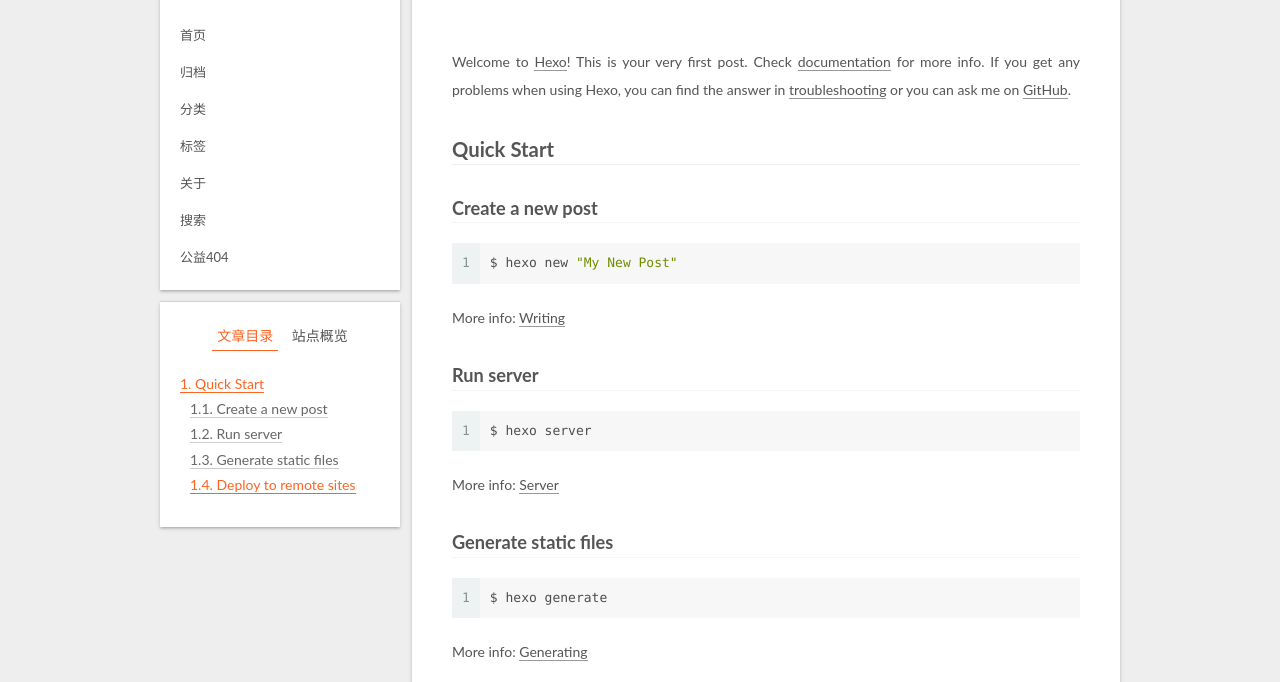
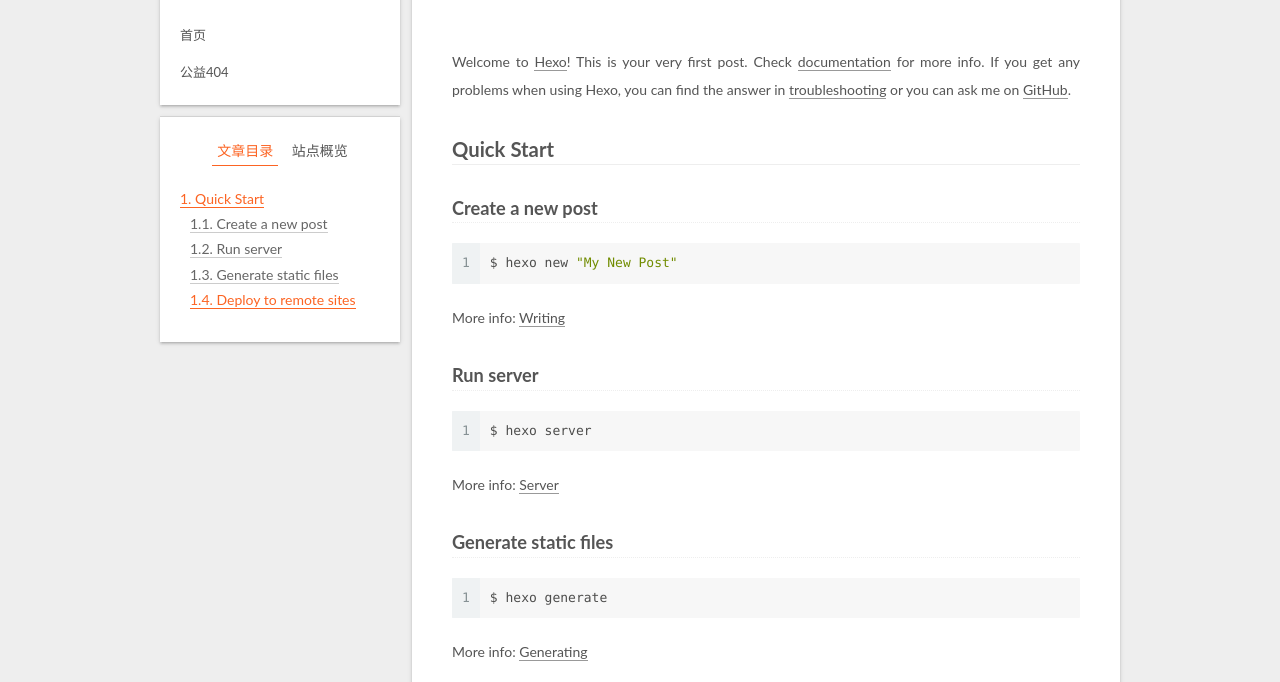
Before and after one commit to dgmzyx/dgmzyx.github.io, a plain HTML site: page 2018/11/13/hello-world/index.html in a window 1280 px wide. Shown: the part 118-800 px from the top of the page. Drawn offline with Linux system fonts and the light colour scheme; a script that the page names is missing.

Commit message:
Site updated: 2018-11-13 21:03:12

```diff
--- a/2018/11/13/hello-world/index.html
+++ b/2018/11/13/hello-world/index.html
@@ -181,49 +181,9 @@
 
 
         <li class="menu-item menu-item-home">
-          <a href="/首页" rel="section">
+          <a href="/index.html" rel="section">
 
             首页
-          </a>
-        </li>
-
-
-        <li class="menu-item menu-item-archives">
-          <a href="/归档" rel="section">
-
-            归档
-          </a>
-        </li>
-
-
-        <li class="menu-item menu-item-categories">
-          <a href="/分类" rel="section">
-
-            分类
-          </a>
-        </li>
-
-
-        <li class="menu-item menu-item-tags">
-          <a href="/标签" rel="section">
-
-            标签
-          </a>
-        </li>
-
-
-        <li class="menu-item menu-item-about">
-          <a href="/关于" rel="section">
-
-            关于
-          </a>
-        </li>
-
-
-        <li class="menu-item menu-item-search">
-          <a href="/搜索" rel="section">
-
-            搜索
           </a>
         </li>
 
@@ -464,7 +424,7 @@
 
               <div class="site-state-item site-state-posts">
 
-                <a href="/归档">
+                <a href="/archives">
 
                   <span class="site-state-item-count">2</span>
                   <span class="site-state-item-name">日志</span>
--- a/css/main.css
+++ b/css/main.css
@@ -1823,7 +1823,7 @@ pre .javascript .function {
   width: 4px;
   height: 4px;
   border-radius: 50%;
-  background: #ff3cff;
+  background: #1d2205;
 }
 .links-of-blogroll {
   font-size: 13px;
```
Also changed, not shown: 2018/11/13/第一篇文章/index.html (+2 -42 lines), archives/2018/11/index.html (+2 -42 lines), archives/2018/index.html (+2 -42 lines), archives/index.html (+2 -42 lines), index.html (+2 -42 lines).
